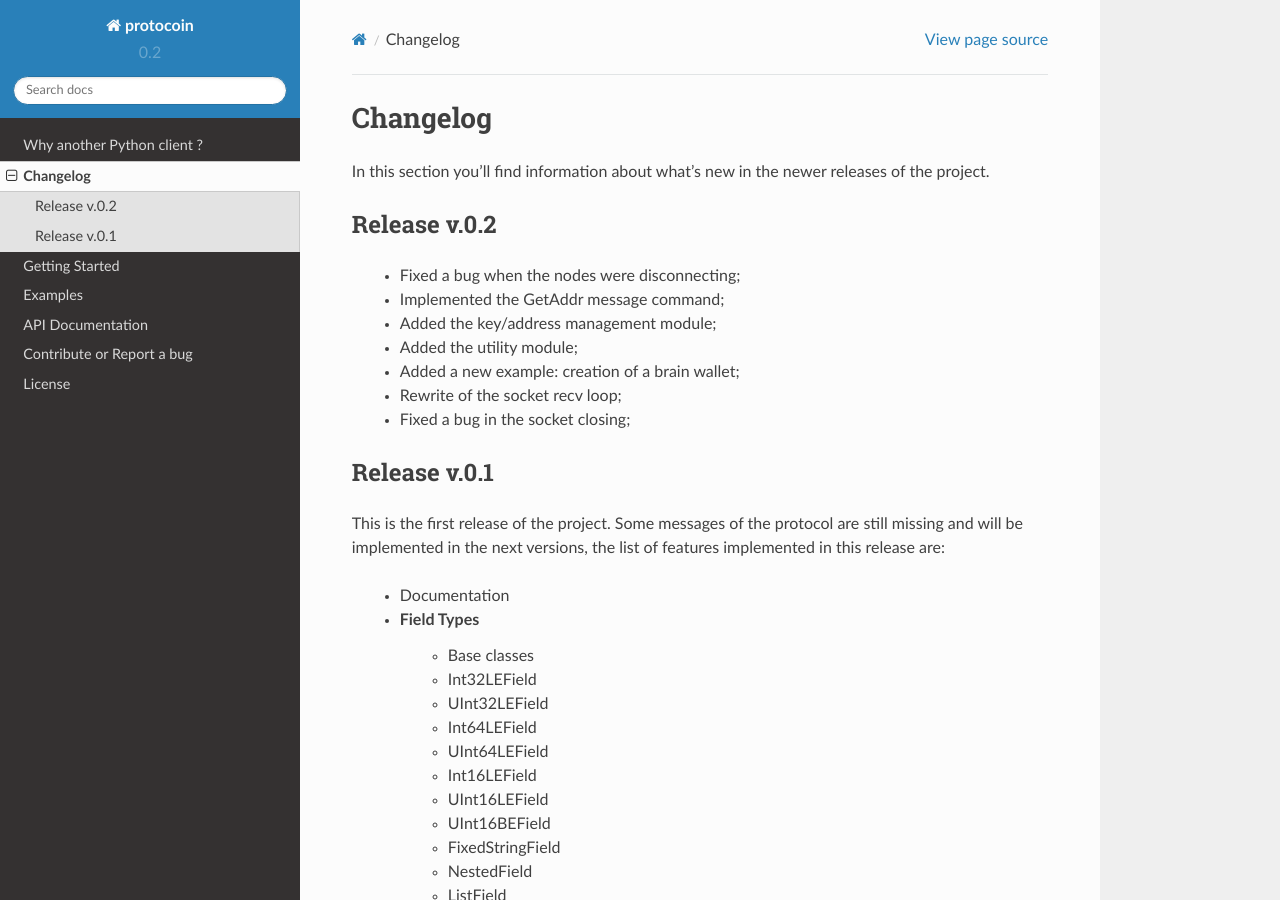
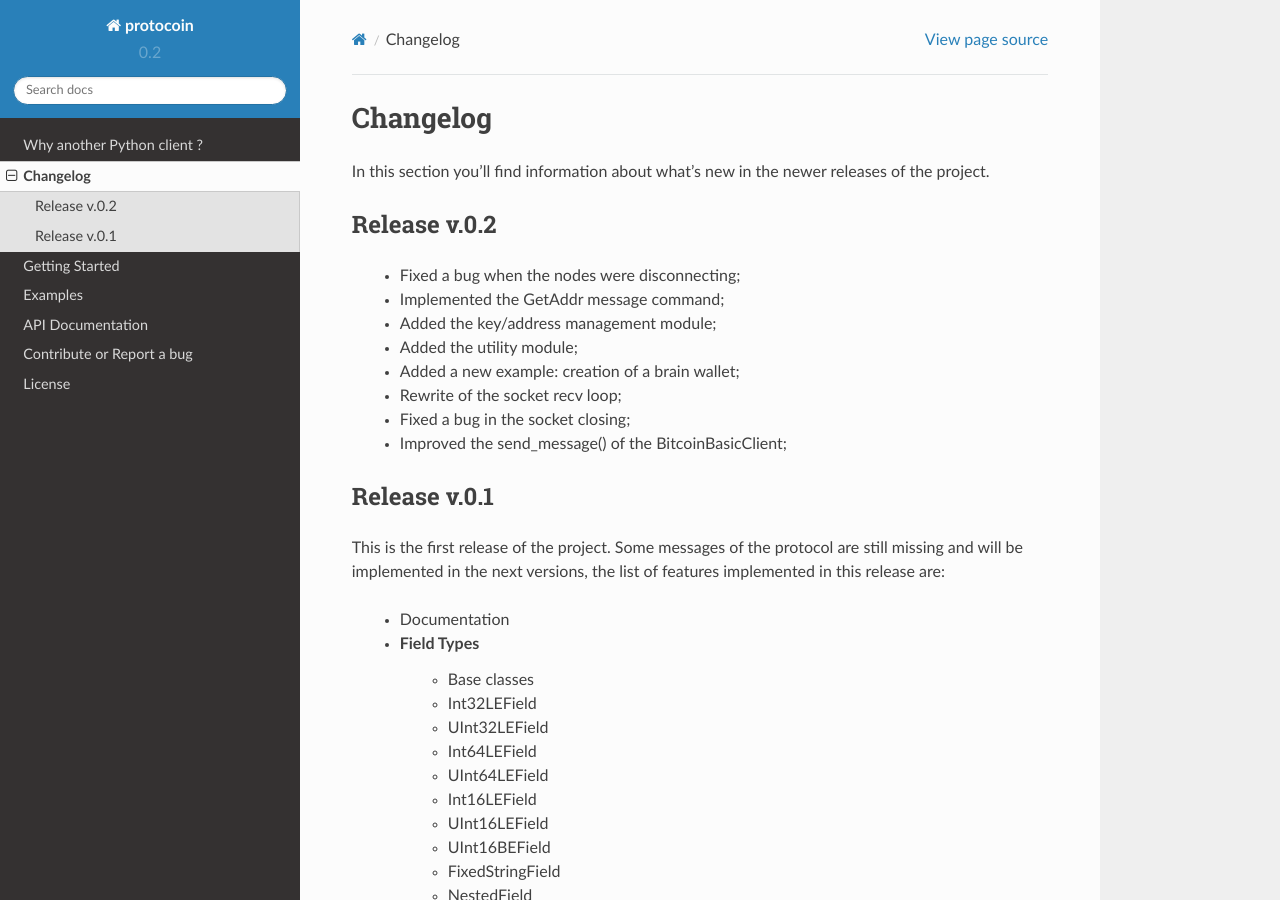
Before and after one commit to perone/protocoin, a Sphinx documentation site: the page built from docs/source/changelog.rst, in a window 1280 px wide and 900 px high. Built offline with Sphinx 7.4.7 and the Read the Docs theme 2.0.0, drawn with Linux system fonts in a browser that asks for light colours.

Commit message:
Adding changelog.

```diff
--- a/docs/source/changelog.rst
+++ b/docs/source/changelog.rst
@@ -13,6 +13,7 @@ Release v.0.2
 	* Added a new example: creation of a brain wallet;
 	* Rewrite of the socket recv loop;
 	* Fixed a bug in the socket closing;
+	* Improved the send_message() of the BitcoinBasicClient;
 
 Release v.0.1
 -------------------------------------------------------------------------------
```
